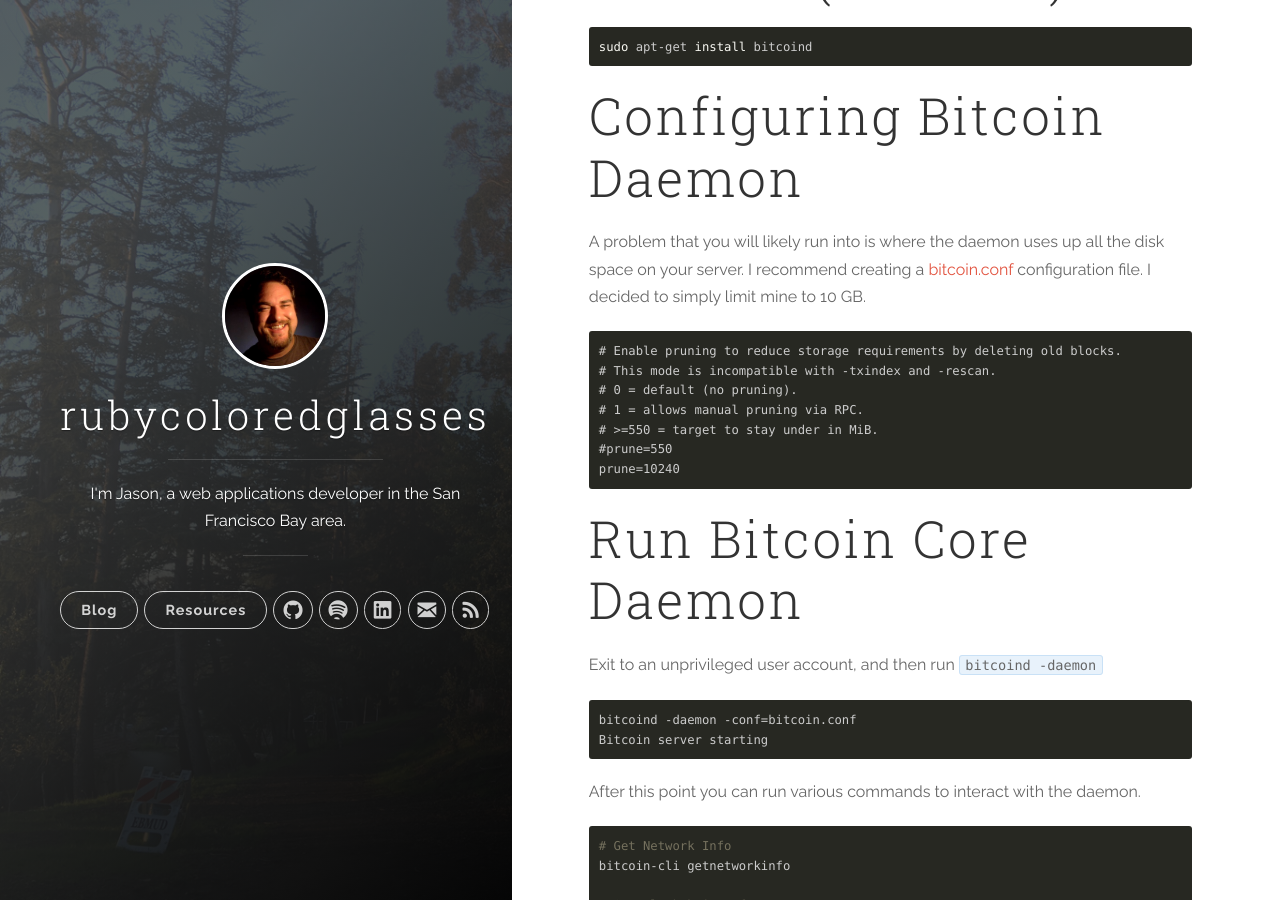
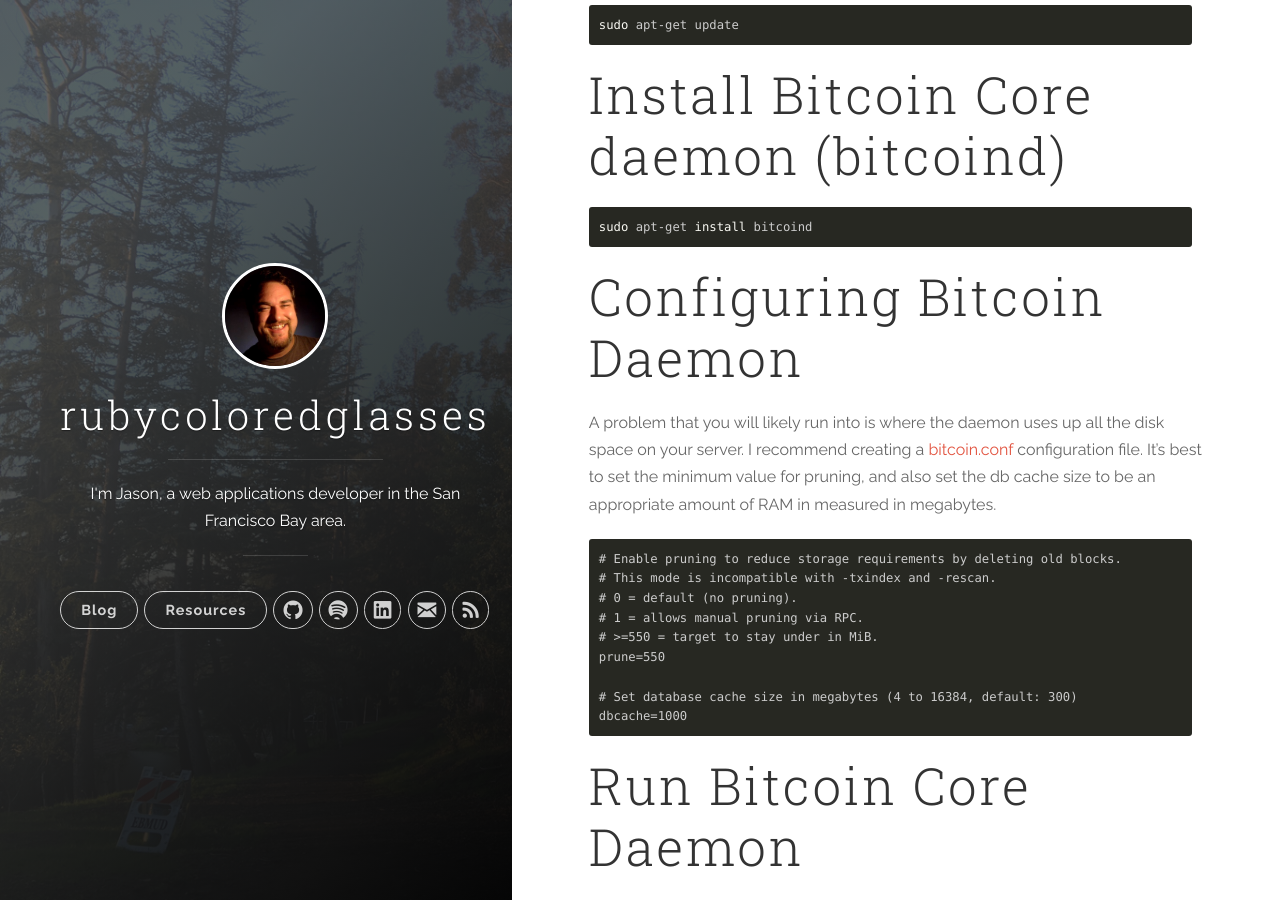
Before and after one commit to redconfetti/redconfetti.github.io, a Jekyll site: the page built from _posts/2017-05-25-running-a-bitcoin-core-full-node.md, in a window 1280 px wide and 900 px high, scrolled down 1451 px. Built offline with Jekyll 4.4.1, drawn with Linux system fonts in a browser that asks for light colours; nearby versions of some CDN libraries; some of the changed text lies outside the part shown.

Commit message:
Updates Bitcoin Core full node post

````diff
--- a/_posts/2017-05-25-running-a-bitcoin-core-full-node.md
+++ b/_posts/2017-05-25-running-a-bitcoin-core-full-node.md
@@ -13,8 +13,16 @@
 There has been a lot of hype concerning crypto currencies like Bitcoin and Ethereum recently. I even had some of my own
 minor gains through an account I have with [Coinbase.com](http://www.coinbase.com/).
 
-For some reason I wasn't much into the zeitgeist of Bitcoin investment, or even the possibilities of blockchain
+I haven't been much into the zeitgeist of Bitcoin investment, or even the possibilities of blockchain
 methods used for real-world applications other than currency, until now.
+
+You will need a server that has at least 150 GB available, and as the size of the blockchain increases this will rise.
+I configured my node to use the auto-pruning feature, but it still is using 128 GB currently.
+
+```
+$ du -sh .bitcoin/
+128G  .bitcoin/
+```
 
 # Install the software-properties-common Package
 
@@ -56,7 +64,8 @@
 A problem that you will likely run into is where the daemon uses up all the disk space on your server. I recommend
 creating a
 [bitcoin.conf](https://raw.githubusercontent.com/bitcoin/bitcoin/master/contrib/debian/examples/bitcoin.conf)
-configuration file. I decided to simply limit mine to 10 GB.
+configuration file. It's best to set the minimum value for pruning, and also set the db cache size to be an appropriate
+amount of RAM in measured in megabytes.
 
 ```
 # Enable pruning to reduce storage requirements by deleting old blocks.
@@ -64,8 +73,10 @@
 # 0 = default (no pruning).
 # 1 = allows manual pruning via RPC.
 # >=550 = target to stay under in MiB.
-#prune=550
-prune=10240
+prune=550
+
+# Set database cache size in megabytes (4 to 16384, default: 300)
+dbcache=1000
 ```
 
 # Run Bitcoin Core Daemon
````
